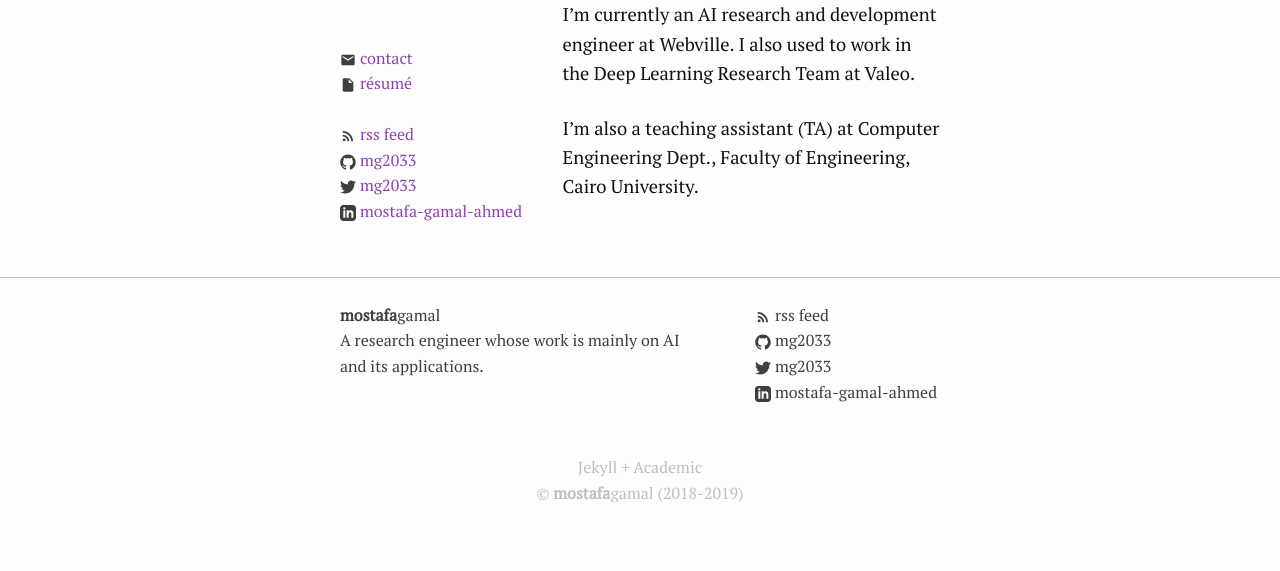
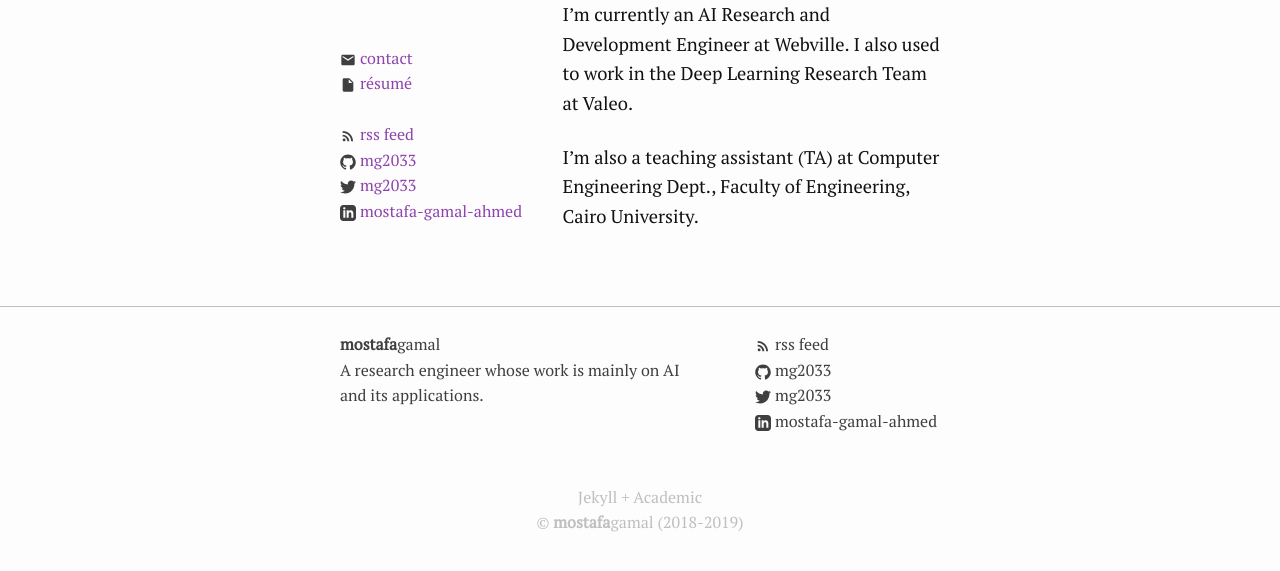
Before and after one commit to MG2033/mg2033.github.io, a Jekyll site: the page built from index.md, in a window 1280 px wide, cut to the strip 288-859 px from the top of the page. Built offline with Jekyll 4.4.1, drawn with Linux system fonts in a browser that asks for light colours.

```diff
--- a/index.md
+++ b/index.md
@@ -6,6 +6,6 @@ date:   2018-07-23 17:12:53 +0200
 ---
 I'm a research engineer with two years of experience in machine learning, deep learning, and computer vision.
 
-I'm currently an AI research and development engineer at Webville. I also used to work in the Deep Learning Research Team at Valeo.
+I'm currently an AI Research and Development Engineer at Webville. I also used to work in the Deep Learning Research Team at Valeo.
 
 I'm also a teaching assistant (TA) at Computer Engineering Dept., Faculty of Engineering, Cairo University.
```
